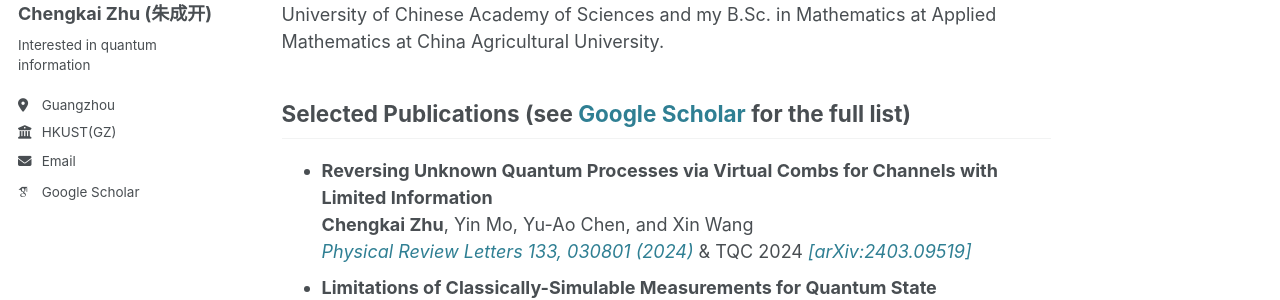
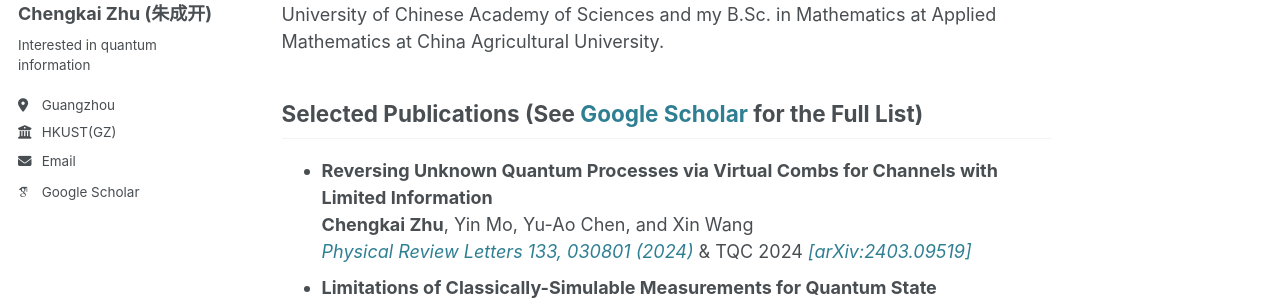
Before and after one commit to Chengkai-Zhu/Chengkai-Zhu.github.io, a Jekyll site: the page built from _pages/about.md, in a window 1280 px wide and 1203 px high. Shown: the part 279-579 px from the top of the window. Built offline with Jekyll 4.4.1, drawn with Linux system fonts in a browser that asks for light colours; some web fonts are replaced.

Commit message:
Update about.md

```diff
--- a/_pages/about.md
+++ b/_pages/about.md
@@ -12,7 +12,7 @@ I am a PhD student supervised by [Prof. Xin Wang](https://www.xinwang.info/) at
 
 Previously I obtained my M.Sc. in Cyber security supervised by [Prof. Zhenyu Huang](https://scholar.google.com/citations?user=omCIQ64AAAAJ&hl=zh-CN) at the University of Chinese Academy of Sciences and my B.Sc. in Mathematics at Applied Mathematics at China Agricultural University.
 
-## Selected Publications (see <a href="https://scholar.google.com/citations?user=2c0ZBk8AAAAJ&hl=zh-CN&oi=ao" style="text-decoration: none;">Google Scholar</a> for the full list)
+## Selected Publications (See <a href="https://scholar.google.com/citations?user=2c0ZBk8AAAAJ&hl=zh-CN&oi=ao" style="text-decoration: none;">Google Scholar</a> for the Full List)
 
 - **Reversing Unknown Quantum Processes via Virtual Combs for Channels with Limited Information** \
   **Chengkai Zhu**, Yin Mo, Yu-Ao Chen, and Xin Wang\
```
